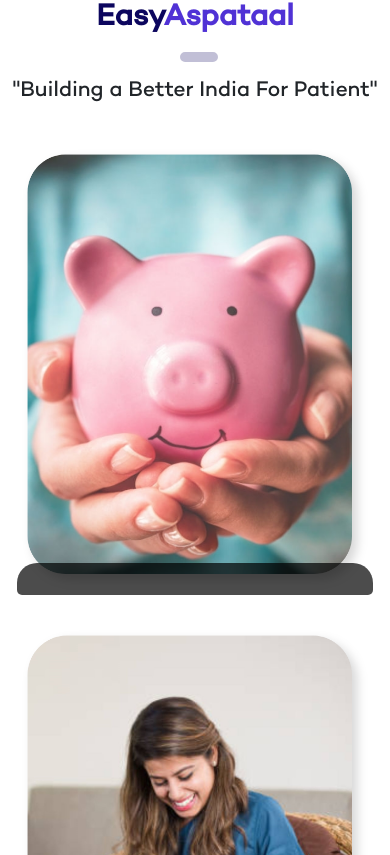
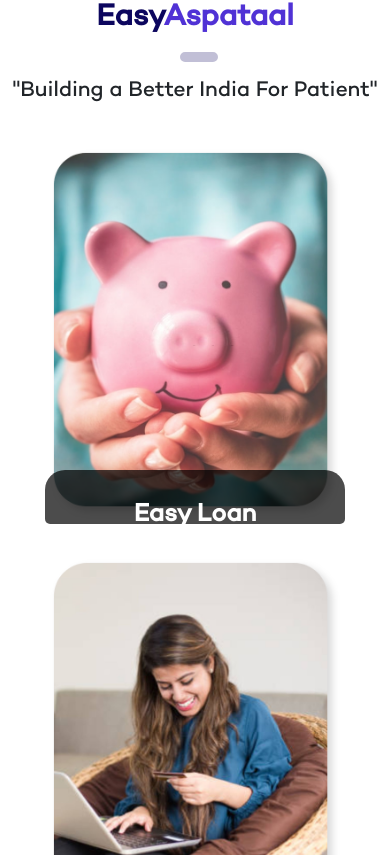
Before and after one commit to gorfadumesh/easy_aspataal, a React (Create React App) app: page / in a window 390 px wide. Shown: the part 2329-3184 px from the top of the page. Built offline with nearby package versions, Linux system fonts and the light colour scheme.

Commit message:
changes added

```diff
--- a/src/App.css
+++ b/src/App.css
@@ -2092,4 +2092,7 @@ li {
   .search-bar2 span {
     margin-left: 0;
   }
-}
+  .ourTeam .i {
+    padding: 0 40px 0 40px;
+  }
+}
```
